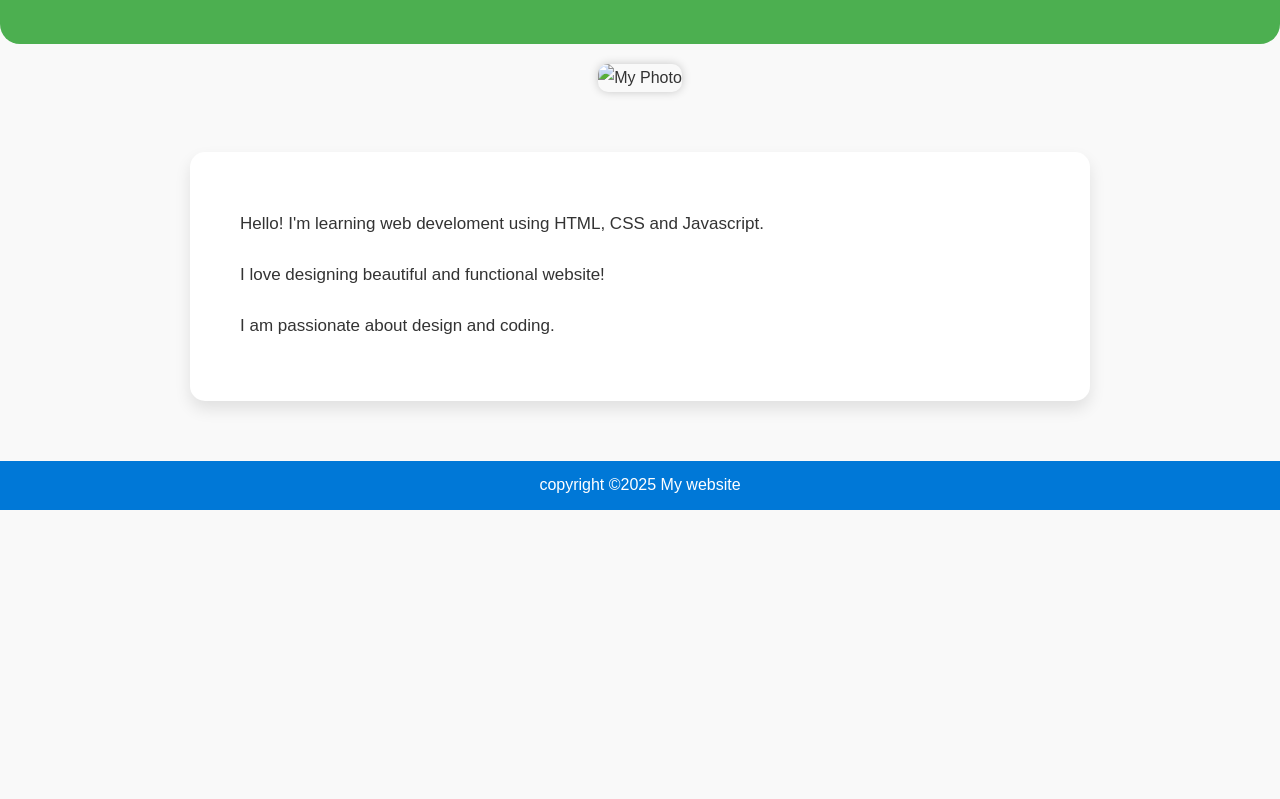
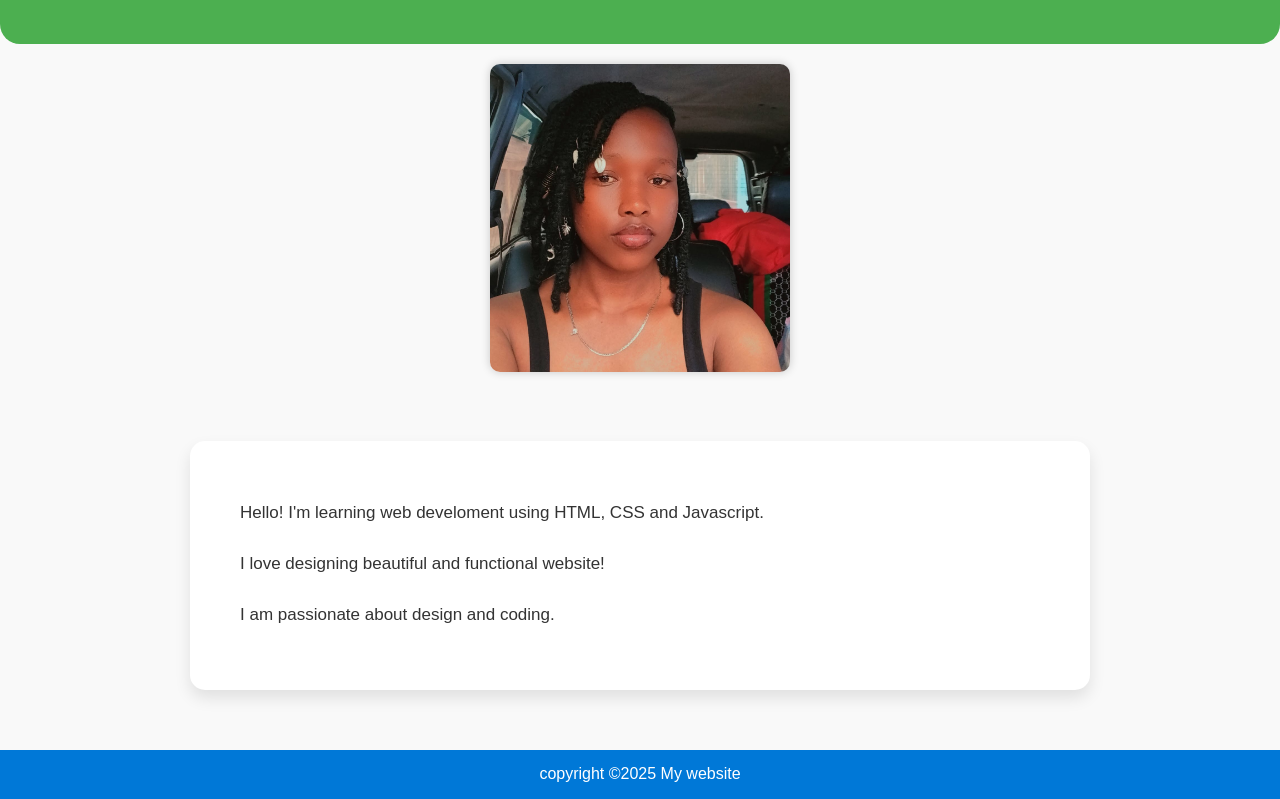
Before and after one commit to nyagasylvia6-cpu/my-portfolio, a plain HTML site: page about.html in a window 1280 px wide. Shown: the part 130-929 px from the top of the page. Before the commit the page ends 800 px from the top, so only its background shows below. Drawn offline with Linux system fonts and the light colour scheme.

Commit message:
Add files via upload

```diff
--- a/about.html
+++ b/about.html
@@ -16,7 +16,7 @@
             </nav>
         </header>
         <section id="about">
-            <img src="images/me.jpg" alt="My Photo" width="300">
+            <img src="me.jpg" alt="My Photo" width="300">
         </section>
         <main>
             <p>Hello! I'm learning web develoment using HTML, CSS and Javascript.</p>
```
